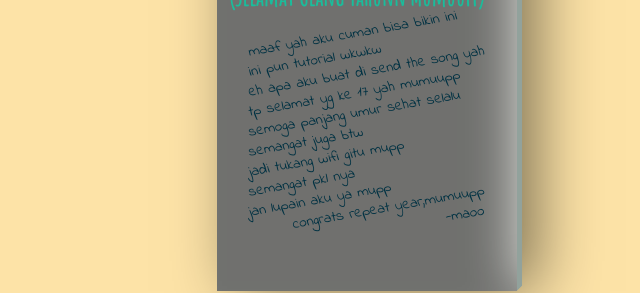
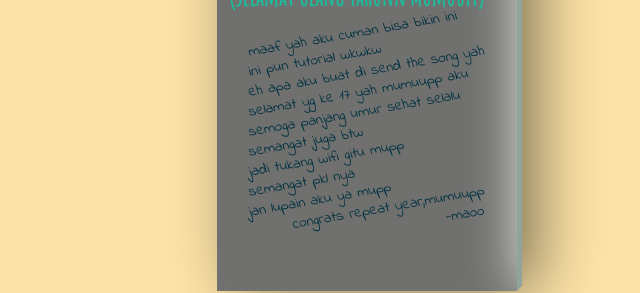
Before and after one commit to maoolagingoding/surat-apa-ya, a plain HTML site: page index.html in a window 1280 px wide. Shown: the part 309-602 px from the top of the page, 273-913 px from the left. Drawn offline with Linux system fonts and the light colour scheme; a script that the page names is missing.

Commit message:
Update index.html

```diff
--- a/index.html
+++ b/index.html
@@ -25,7 +25,7 @@
             <p>maaf yah aku cuman bisa bikin ini </p>
             <p>ini pun tutorial wkwkw </p>
             <p>eh apa aku buat di send the song yah </p>
-            <p>tp selamat yg ke 17 yah mumuupp </p>
+            <p>selamat yg ke 17 yah mumuupp aku </p>
             <p>semoga panjang umur sehat selalu </p>
             <p>semangat juga btw </p>
             <p>jadi tukang wifi gitu mupp </p>
```
